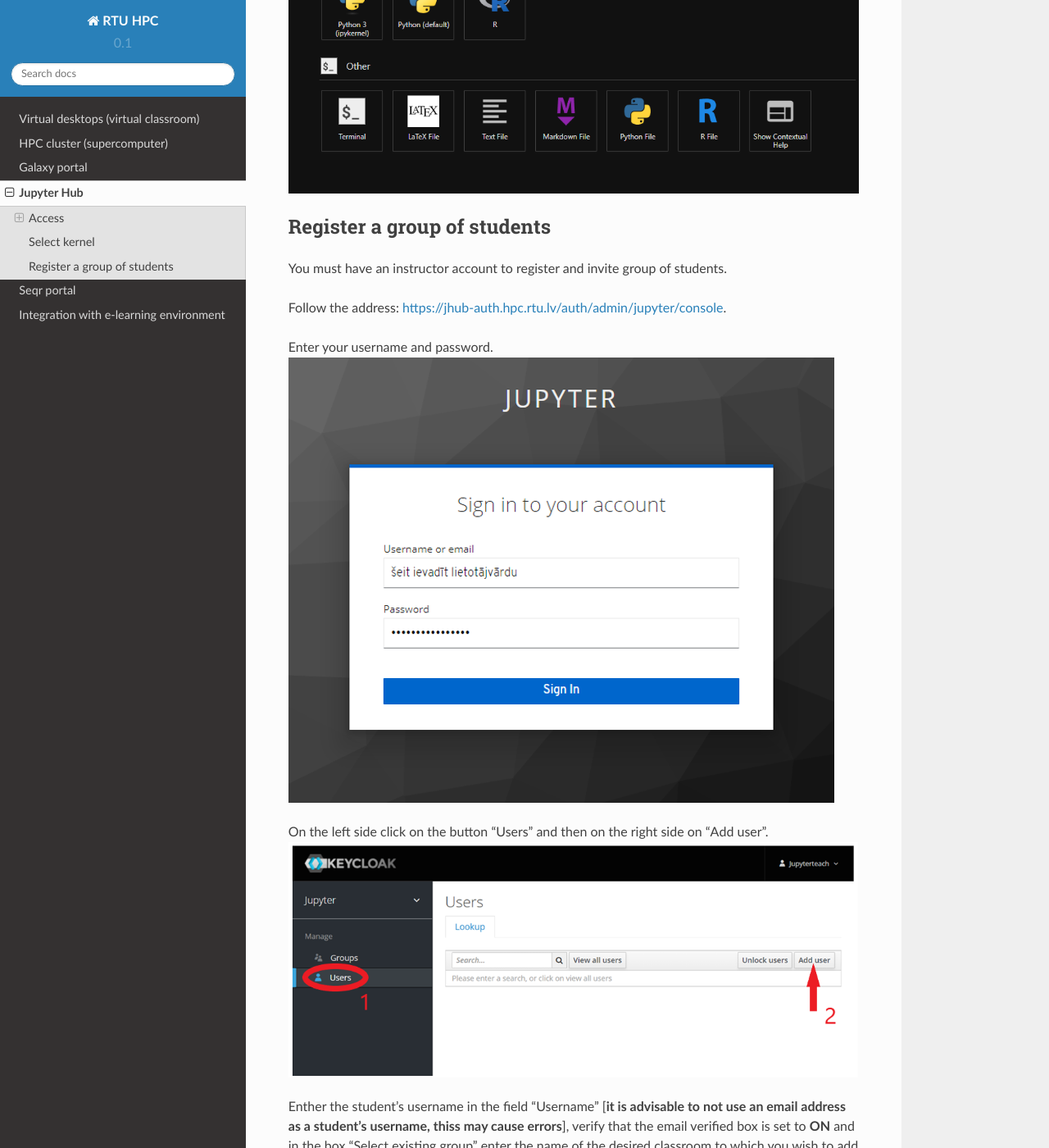
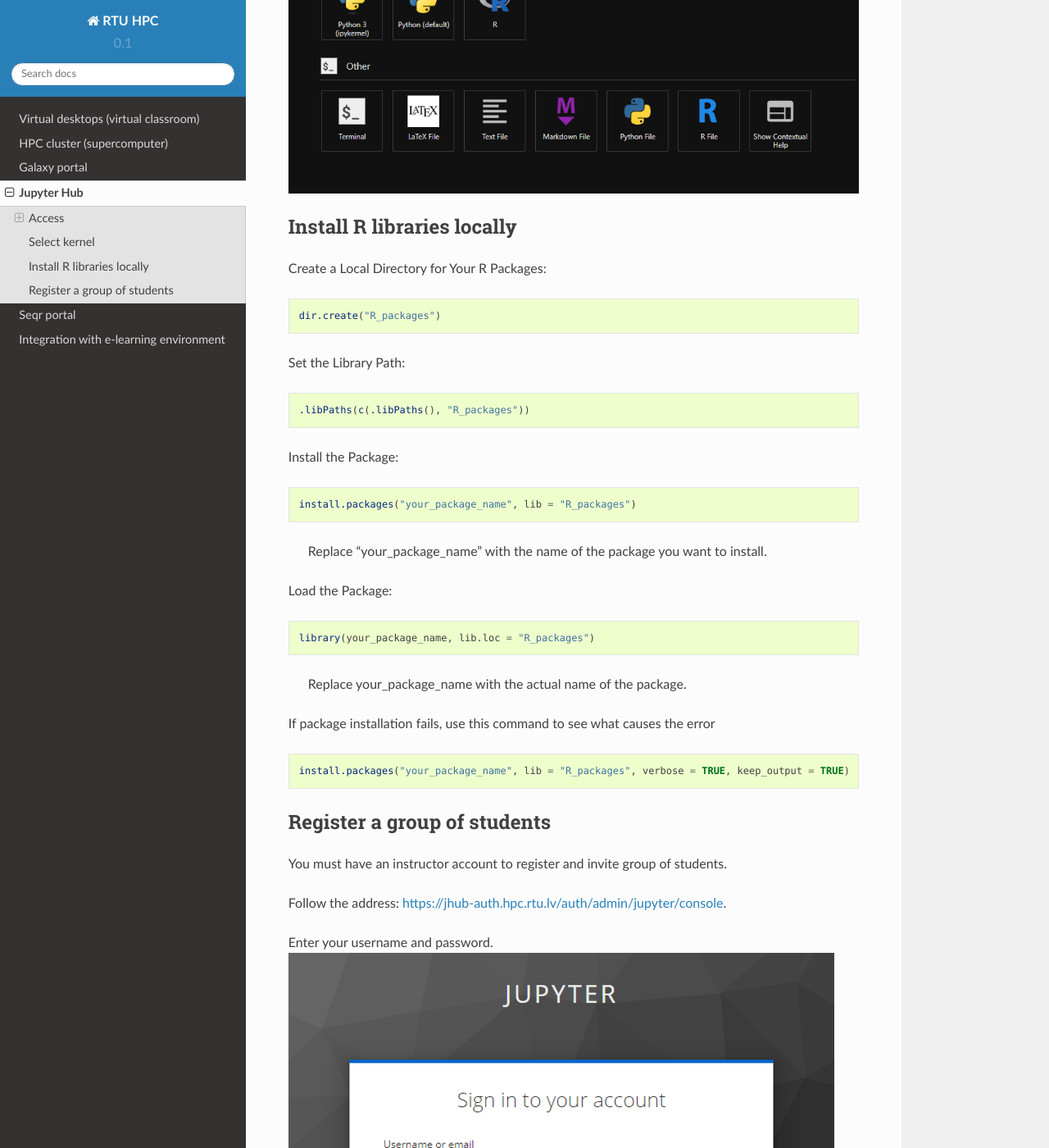
Before and after one commit to rtuhpc/hpc-platform, a Sphinx documentation site: the page built from doc/02_jupyter_hub.md, in a window 1280 px wide and 1400 px high, scrolled down 1962 px. Shown: the whole window at 82% size. Built offline with Sphinx 7.4.7 and the Read the Docs theme 2.0.0, drawn with Linux system fonts in a browser that asks for light colours.

Commit message:
Update 02_jupyter_hub.md
Added R libarary installation steps

````diff
--- a/doc/02_jupyter_hub.md
+++ b/doc/02_jupyter_hub.md
@@ -24,6 +24,37 @@
 In jupyterhub you can use both python and R languages. To use the desired one you need to select the proper kernel when opening a new notebook file. In the image below you can see the choices of either the Python or R kernels.
 ![](./images/jupyter_kernel.png)
 
+## Install R libraries locally
+
+Create a Local Directory for Your R Packages:
+
+```r
+dir.create("R_packages")
+```
+Set the Library Path:
+
+```r
+.libPaths(c(.libPaths(), "R_packages"))
+```
+Install the Package:
+
+```r
+install.packages("your_package_name", lib = "R_packages")
+```
+> Replace "your_package_name" with the name of the package you want to install.
+
+Load the Package:
+
+```r
+library(your_package_name, lib.loc = "R_packages")
+```
+> Replace your_package_name with the actual name of the package.
+
+
+If package installation fails, use this command to see what causes the error
+```r
+install.packages("your_package_name", lib = "R_packages", verbose = TRUE, keep_output = TRUE)
+```
 ## Register a group of students
 
 You must have an instructor account to register and invite group of students.
````
